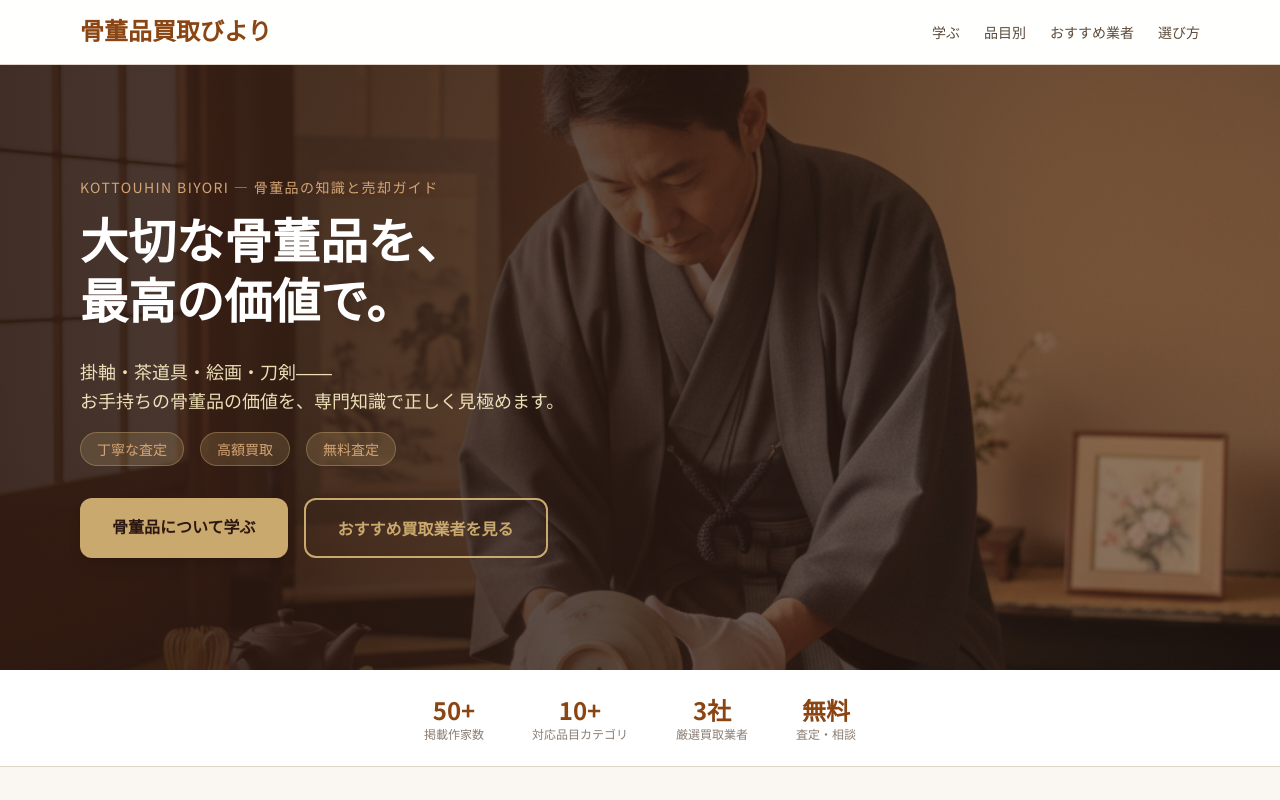
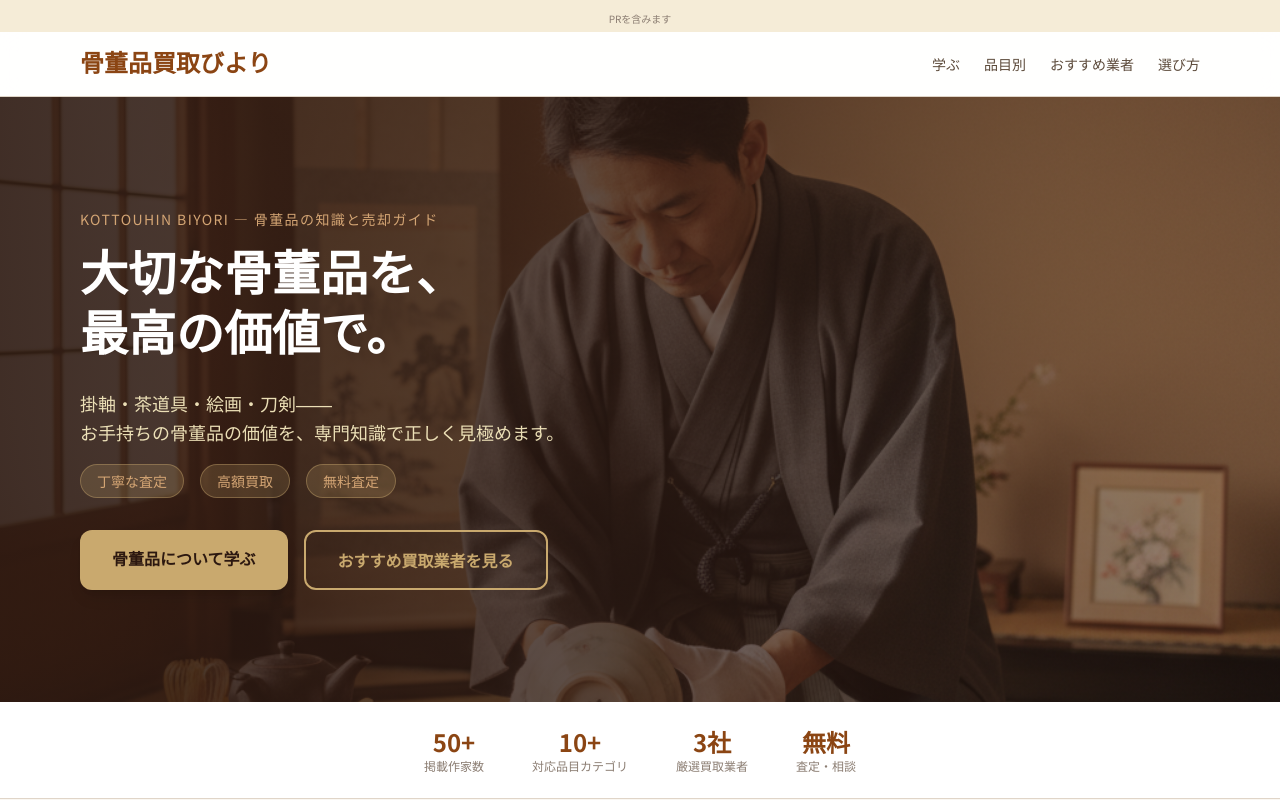
Before and after one commit to webmaster0818/kottouhin-biyori, a Next.js app: page / in a window 1280 px wide. Shown: the top 800 px of the page. Built offline with nearby package versions, Linux system fonts and the light colour scheme.

Commit message:
景表法対応: 全ページ上部に「PRを含みます」表記追加

```diff
--- a/app/components/SiteHeader.tsx
+++ b/app/components/SiteHeader.tsx
@@ -5,7 +5,12 @@ import Link from "next/link";
 export default function SiteHeader() {
   const [open, setOpen] = useState(false);
   return (
-    <header className="bg-white/90 backdrop-blur-md border-b border-[#E0D5C8] sticky top-0 z-50">
+    <header className="sticky top-0 z-50">
+      {/* 景表法対応 */}
+      <div className="bg-[#F5ECD7] text-center py-1">
+        <span className="text-[10px] text-[#8B7D72]">PRを含みます</span>
+      </div>
+      <div className="bg-white/90 backdrop-blur-md border-b border-[#E0D5C8]">
       <div className="max-w-6xl mx-auto px-4 py-4 flex items-center justify-between">
         <Link href="/" className="font-serif-jp text-xl md:text-2xl font-bold text-[#8B4513]">骨董品買取びより</Link>
         <nav className="hidden md:flex gap-6 text-sm text-[#5C4A3A]">
@@ -46,6 +51,7 @@ export default function SiteHeader() {
           </nav>
         </div>
       )}
+      </div>
     </header>
   );
 }
--- a/app/page.tsx
+++ b/app/page.tsx
@@ -49,7 +49,12 @@ export default function Home() {
   return (
     <div className="flex flex-col min-h-screen">
       {/* Header */}
-      <header className="bg-white/90 backdrop-blur-md border-b border-[#E0D5C8] sticky top-0 z-50">
+      <header className="sticky top-0 z-50">
+        {/* 景表法対応 */}
+        <div className="bg-[#F5ECD7] text-center py-1">
+          <span className="text-[10px] text-[#8B7D72]">PRを含みます</span>
+        </div>
+        <div className="bg-white/90 backdrop-blur-md border-b border-[#E0D5C8]">
         <div className="max-w-6xl mx-auto px-4 py-4 flex items-center justify-between">
           <Link href="/" className="font-serif-jp text-xl md:text-2xl font-bold text-[#8B4513]">
             骨董品買取びより
@@ -60,6 +65,7 @@ export default function Home() {
             <a href="#ranking" className="hover:text-[#8B4513] transition">おすすめ業者</a>
             <a href="#how-to-choose" className="hover:text-[#8B4513] transition">選び方</a>
           </nav>
+        </div>
         </div>
       </header>
 
```
